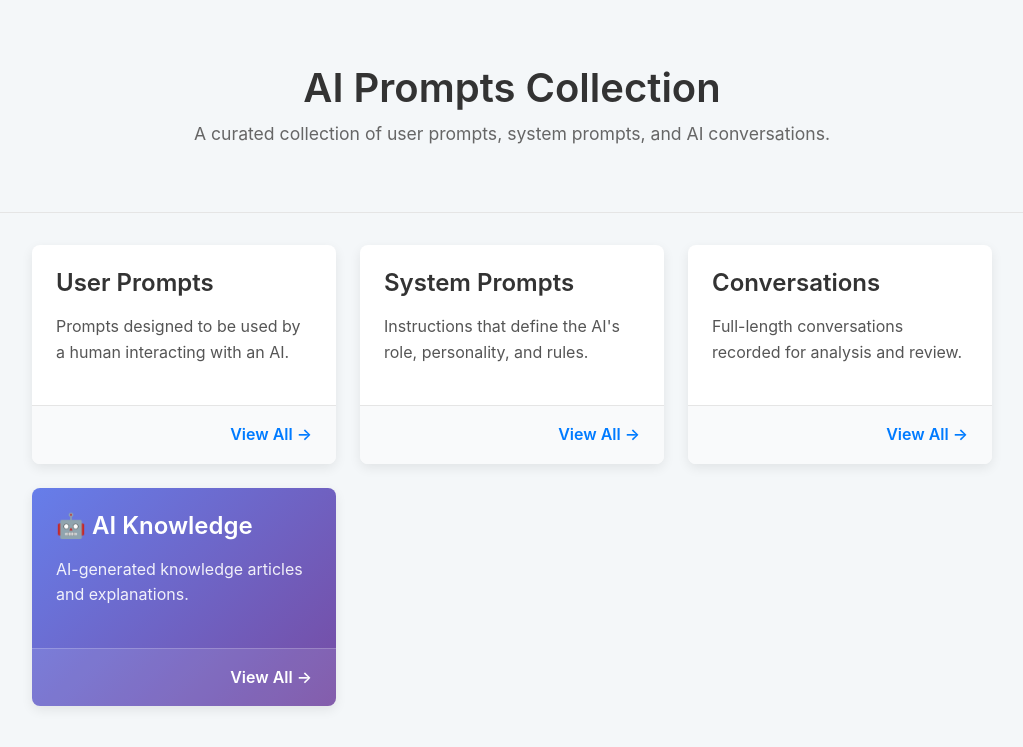
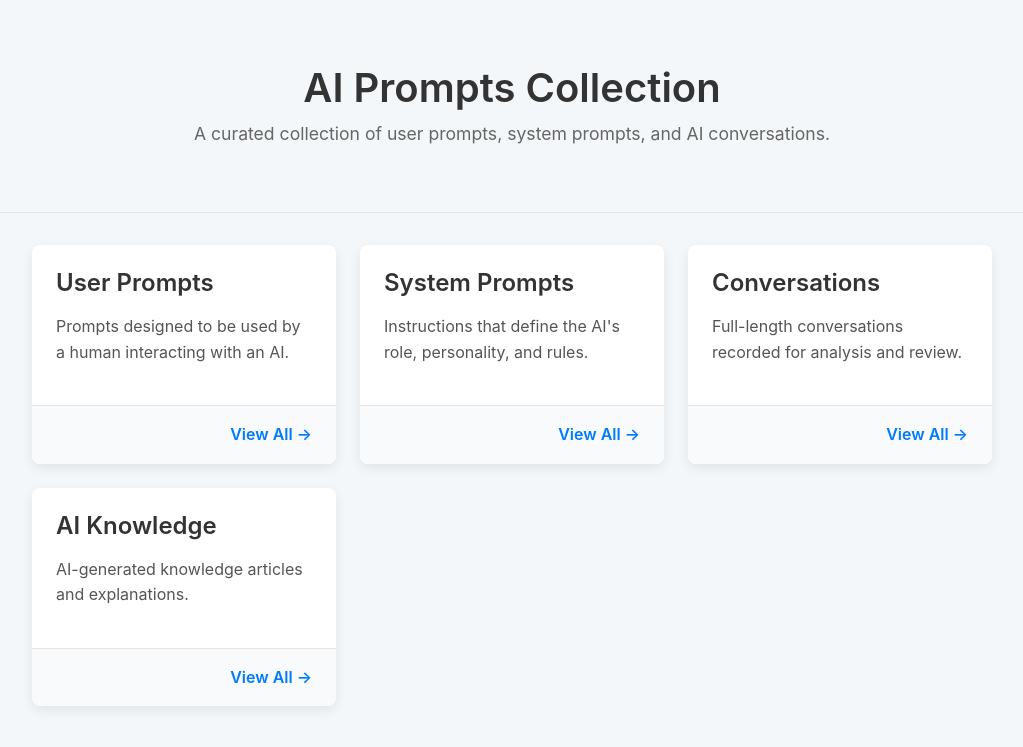
Before and after one commit to myersguo/ai-talks, a Jekyll site: the page built from index.md, in a window 1280 px wide. Shown: the top 747 px of the page, without its empty margins (128-1151 px from the left). Built offline with Jekyll 4.4.1, drawn with Linux system fonts in a browser that asks for light colours.

Commit message:
feat: remove ai card class

```diff
--- a/_layouts/home.html
+++ b/_layouts/home.html
@@ -29,9 +29,9 @@ layout: default
             <a href="{{ '/conversations' | relative_url }}">View All &rarr;</a>
         </div>
     </div>
-     <div class="card ai-knowledge-card">
+     <div class="card">
         <div class="card-content">
-            <h2>🤖 AI Knowledge</h2>
+            <h2>AI Knowledge</h2>
             <p>AI-generated knowledge articles and explanations.</p>
         </div>
         <div class="card-footer">
```
